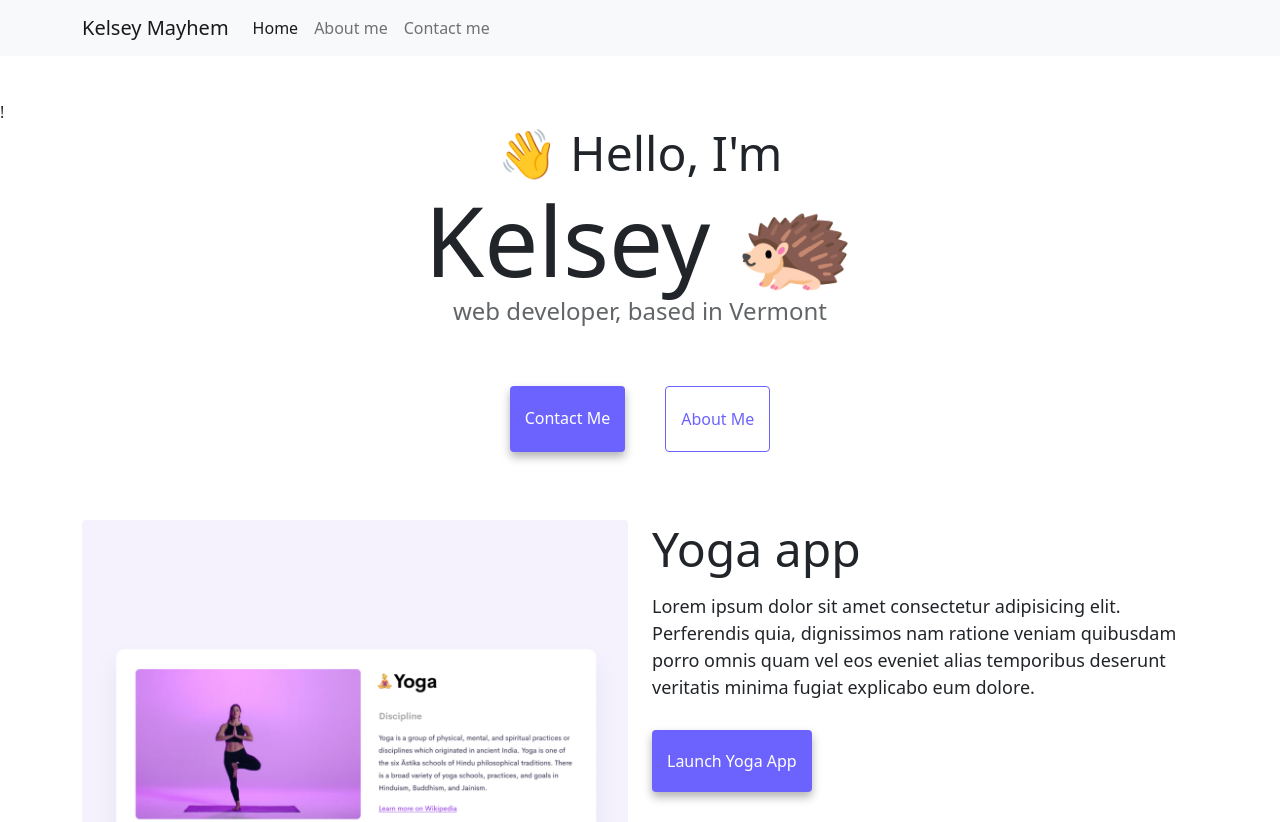
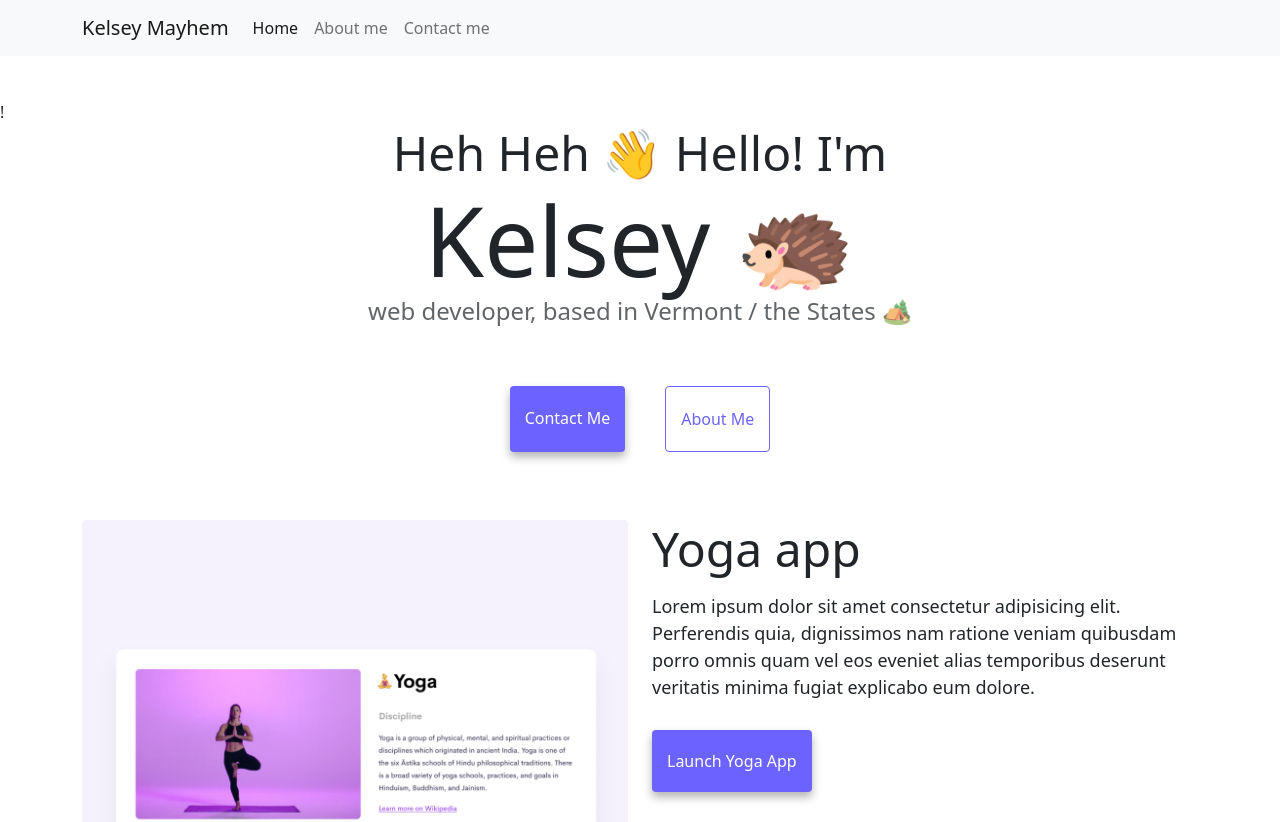
Before and after one commit to kelseymayhem/SheCodes-Portfolio, a website: page index.html in a window 1280 px wide. Shown: the top 822 px of the page. Drawn offline with nearby package versions, Linux system fonts and the light colour scheme.

Commit message:
adjusting h1

```diff
--- a/index.html
+++ b/index.html
@@ -37,9 +37,9 @@
             </div>
         </div>
     </nav>
-    <h2 class="text-center">👋 Hello, I'm</h2>
+    <h2 class="text-center">Heh Heh 👋  Hello! I'm</h2>
     <h1 class="text-center">Kelsey 🦔</h1>
-    <h3 class="text-center">web developer, based in Vermont</h3>
+    <h3 class="text-center">web developer, based in Vermont / the States 🏕</h3>
     <div class="navigation-links mb-5">
         <a href="about.html#contact" class="primary-link">Contact me</a>
         <a href="about.html" class="secondary-link">About me</a>
```
